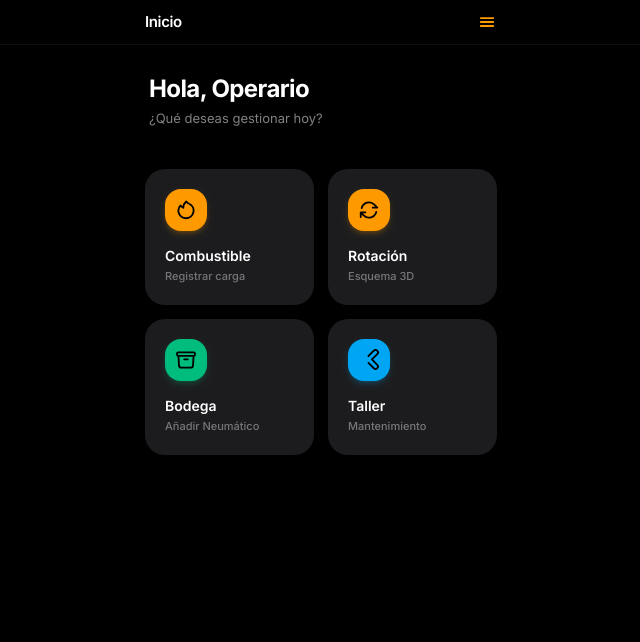
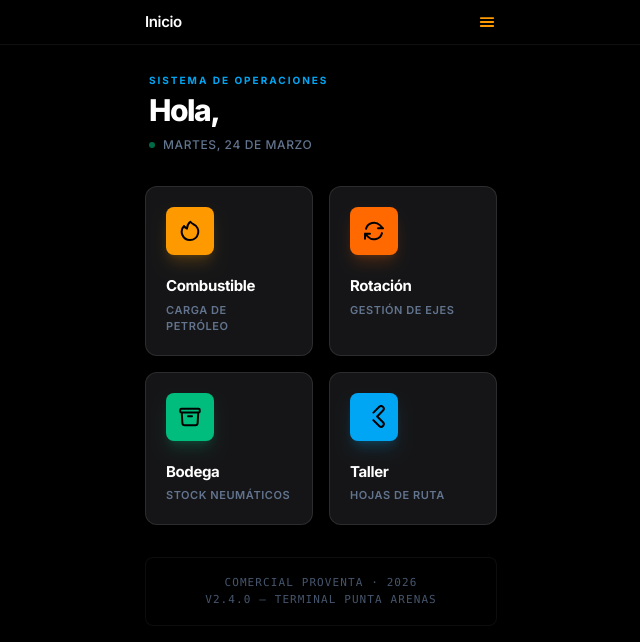
Before and after one commit to ComercialProventa/gestion-flota, a Next.js app: page /operaciones in a window 1280 px wide. Shown: the top 642 px of the page, without its empty margins (319-959 px from the left). Built offline with nearby package versions, Linux system fonts and the light colour scheme; no server answers.

Commit message:
Rediseno de panel operario inicial

```diff
--- a/app/operaciones/page.tsx
+++ b/app/operaciones/page.tsx
@@ -1,121 +1,159 @@
-import type { Metadata } from "next";
+"use client";
+
+import { useEffect, useState } from "react";
 import Link from "next/link";
-import { createClient } from "@/utils/supabase/server";
+import { createClient } from "@/utils/supabase/client"; // Cambiado a cliente para facilitar la interactividad
 import OperacionesShell from "./operaciones-shell";
 
-export const metadata: Metadata = {
-  title: "Operaciones | Gestión de Flota",
-  description: "Panel principal de operaciones",
-};
+export default function OperacionesDashboard() {
+  const [user, setUser] = useState<{ nombre: string; rol: string } | null>(null);
+  const [loading, setLoading] = useState(true);
 
-export default async function OperacionesDashboard() {
-  const supabase = await createClient();
-  const { data: authData } = await supabase.auth.getUser();
-  const userId = authData.user?.id;
+  useEffect(() => {
+    async function getProfile() {
+      const supabase = createClient();
+      const { data: { user: authUser } } = await supabase.auth.getUser();
 
-  let nombreCorto = "Operario";
-  let rol = "taller_conductor";
-  if (userId) {
-    const { data: userRow } = await supabase
+      if (authUser) {
+        const { data: profile } = await supabase
           .from("usuarios")
           .select("nombre_completo, rol")
-      .eq("id", userId)
+          .eq("id", authUser.id)
           .single();
 
-    if (userRow) {
-      if (userRow.nombre_completo) {
-        nombreCorto = userRow.nombre_completo.split(" ")[0]; // Primer nombre
+        setUser({
+          nombre: profile?.nombre_completo?.split(" ")[0] || "Operario",
+          rol: profile?.rol || "conductor"
+        });
       }
-      if (userRow.rol) {
-        rol = userRow.rol;
+      setLoading(false);
     }
-    }
-  }
+    getProfile();
+  }, []);
+
+  if (loading) return null; // El loading.tsx se encarga de esto
 
   return (
-    <OperacionesShell title="Inicio" rol={rol}>
-      {/* ─── Hero / Saludo ─── */}
-      <div className="pt-2 pb-6 px-1">
-        <h1 className="text-2xl font-bold text-white tracking-tight">Hola, {nombreCorto}</h1>
-        <p className="text-[13px] text-white/50 mt-1">¿Qué deseas gestionar hoy?</p>
+    <OperacionesShell title="Inicio" rol={user?.rol || "conductor"}>
+      <div className="space-y-8 antialiased">
+
+        {/* ─── Cabecera de Bienvenida ─── */}
+        <div className="px-1 pt-2">
+          <p className="text-[10px] font-bold uppercase tracking-[0.2em] text-sky-500 mb-1">
+            Sistema de Operaciones
+          </p>
+          <h1 className="text-3xl font-extrabold text-white tracking-tighter">
+            Hola, {user?.nombre}
+          </h1>
+          <div className="mt-2 flex items-center gap-2">
+            <span className="flex h-1.5 w-1.5 rounded-full bg-emerald-500 animate-pulse" />
+            <p className="text-[12px] font-medium text-slate-500 uppercase tracking-wider">
+              {new Date().toLocaleDateString('es-CL', { weekday: 'long', day: 'numeric', month: 'long' })}
+            </p>
+          </div>
         </div>
 
-      {/* ─── Grid de Herramientas (App Home Screen) ─── */}
-      <div className="grid grid-cols-2 gap-3.5">
+        {/* ─── Sección de Acceso Rápido (Grid Estilo Industrial) ─── */}
+        <div className="grid grid-cols-2 gap-4">
 
-        {/* Combustible */}
-        <Link
+          {/* Item: Combustible */}
+          <DashboardCard
             href="/operaciones/combustible"
-          className="flex flex-col items-start gap-4 rounded-[20px] bg-[#1c1c1e] p-5 shadow-sm active:scale-[0.96] transition-transform"
-        >
-          <div className="flex h-[42px] w-[42px] items-center justify-center rounded-2xl bg-amber-500 shadow-md shadow-amber-500/20">
-            <svg xmlns="http://www.w3.org/2000/svg" className="h-[22px] w-[22px] text-black" fill="none" viewBox="0 0 24 24" stroke="currentColor" strokeWidth={2}>
+            title="Combustible"
+            subtitle="Carga de Petróleo"
+            color="amber"
+            icon={(
+              <svg xmlns="http://www.w3.org/2000/svg" className="h-6 w-6" fill="none" viewBox="0 0 24 24" stroke="currentColor" strokeWidth={2}>
                 <path strokeLinecap="round" strokeLinejoin="round" d="M15.362 5.214A8.252 8.252 0 0112 21 8.25 8.25 0 016.038 7.048 8.287 8.287 0 009 9.6a8.983 8.983 0 013.361-6.867 8.21 8.21 0 003 2.48z" />
               </svg>
-          </div>
-          <div>
-            <h3 className="text-[14px] font-semibold text-white leading-tight">Combustible</h3>
-            <span className="text-[11px] font-medium text-white/40 mt-1 block">Registrar carga</span>
-          </div>
-        </Link>
+            )}
+          />
 
-        {/* Las demás herramientas ocultas para conductores */}
-        {rol !== "conductor" && (
+          {/* Solo visible para Taller/Admin */}
+          {user?.rol !== "conductor" && (
             <>
-            {/* Rotación de Neumáticos */}
-            <Link
+              <DashboardCard
                 href="/operaciones/taller/rotacion"
-              className="flex flex-col items-start gap-4 rounded-[20px] bg-[#1c1c1e] p-5 shadow-sm active:scale-[0.96] transition-transform"
-            >
-              <div className="flex h-[42px] w-[42px] items-center justify-center rounded-2xl bg-amber-500 shadow-md shadow-amber-500/20">
-                <svg xmlns="http://www.w3.org/2000/svg" className="h-[22px] w-[22px] text-black" fill="none" viewBox="0 0 24 24" stroke="currentColor" strokeWidth={2}>
+                title="Rotación"
+                subtitle="Gestión de Ejes"
+                color="orange"
+                icon={(
+                  <svg xmlns="http://www.w3.org/2000/svg" className="h-6 w-6" fill="none" viewBox="0 0 24 24" stroke="currentColor" strokeWidth={2}>
                     <path strokeLinecap="round" strokeLinejoin="round" d="M16.023 9.348h4.992v-.001M2.985 19.644v-4.992m0 0h4.992m-4.993 0l3.181 3.183a8.25 8.25 0 0013.803-3.7M4.031 9.865a8.25 8.25 0 0113.803-3.7l3.181 3.182" />
                   </svg>
-              </div>
-              <div>
-                <h3 className="text-[14px] font-semibold text-white leading-tight">Rotación</h3>
-                <span className="text-[11px] font-medium text-white/40 mt-1 block">Esquema 3D</span>
-              </div>
-            </Link>
+                )}
+              />
 
-
-
-            {/* Ingreso Inventario */}
-            <Link
+              <DashboardCard
                 href="/operaciones/taller/inventario"
-              className="flex flex-col items-start gap-4 rounded-[20px] bg-[#1c1c1e] p-5 shadow-sm active:scale-[0.96] transition-transform"
-            >
-              <div className="flex h-[42px] w-[42px] items-center justify-center rounded-2xl bg-emerald-500 shadow-md shadow-emerald-500/20">
-                <svg xmlns="http://www.w3.org/2000/svg" className="h-[22px] w-[22px] text-black" fill="none" viewBox="0 0 24 24" stroke="currentColor" strokeWidth={2}>
+                title="Bodega"
+                subtitle="Stock Neumáticos"
+                color="emerald"
+                icon={(
+                  <svg xmlns="http://www.w3.org/2000/svg" className="h-6 w-6" fill="none" viewBox="0 0 24 24" stroke="currentColor" strokeWidth={2}>
                     <path strokeLinecap="round" strokeLinejoin="round" d="M20.25 7.5l-.625 10.632a2.25 2.25 0 01-2.247 2.118H6.622a2.25 2.25 0 01-2.247-2.118L3.75 7.5M10 11.25h4M3.375 7.5h17.25c.621 0 1.125-.504 1.125-1.125v-1.5c0-.621-.504-1.125-1.125-1.125H3.375c-.621 0-1.125.504-1.125 1.125v1.5c0 .621.504 1.125 1.125 1.125z" />
                   </svg>
-              </div>
-              <div>
-                <h3 className="text-[14px] font-semibold text-white leading-tight">Bodega</h3>
-                <span className="text-[11px] font-medium text-white/40 mt-1 block">Añadir Neumático</span>
-              </div>
-            </Link>
+                )}
+              />
 
-            {/* Mantenimiento */}
-            <Link
+              <DashboardCard
                 href="/operaciones/mantenimiento"
-              className="flex flex-col items-start gap-4 rounded-[20px] bg-[#1c1c1e] p-5 shadow-sm active:scale-[0.96] transition-transform"
-            >
-              <div className="flex h-[42px] w-[42px] items-center justify-center rounded-2xl bg-sky-500 shadow-md shadow-sky-500/20">
-                <svg xmlns="http://www.w3.org/2000/svg" className="h-[22px] w-[22px] text-black" fill="none" viewBox="0 0 24 24" stroke="currentColor" strokeWidth={2}>
+                title="Taller"
+                subtitle="Hojas de Ruta"
+                color="sky"
+                icon={(
+                  <svg xmlns="http://www.w3.org/2000/svg" className="h-6 w-6" fill="none" viewBox="0 0 24 24" stroke="currentColor" strokeWidth={2}>
                     <path strokeLinecap="round" strokeLinejoin="round" d="M11.42 15.17L17.25 21A2.652 2.652 0 0021 17.25l-5.83-5.83M15.17 11.42L21 5.58A2.652 2.652 0 0017.25 1.83l-5.83 5.83" />
                   </svg>
-              </div>
-              <div>
-                <h3 className="text-[14px] font-semibold text-white leading-tight">Taller</h3>
-                <span className="text-[11px] font-medium text-white/40 mt-1 block">Mantenimiento</span>
-              </div>
-            </Link>
+                )}
+              />
             </>
           )}
-
         </div>
 
+        {/* ─── Footer Informativo ─── */}
+        <div className="rounded-lg border border-white/5 bg-black/20 p-4 mt-8">
+          <p className="text-[11px] font-mono text-slate-600 text-center uppercase tracking-widest leading-relaxed">
+            Comercial Proventa · {new Date().getFullYear()}<br />
+            v2.4.0 — Terminal Punta Arenas
+          </p>
+        </div>
+      </div>
     </OperacionesShell>
   );
 }
+
+// ─── Componente de Tarjeta Refactorizado ───
+
+function DashboardCard({ href, title, subtitle, color, icon }: any) {
+  const colorMap: any = {
+    amber: "bg-amber-500 text-black shadow-amber-500/20",
+    orange: "bg-orange-500 text-black shadow-orange-500/20",
+    emerald: "bg-emerald-500 text-black shadow-emerald-500/20",
+    sky: "bg-sky-500 text-black shadow-sky-500/20",
+  };
+
+  return (
+    <Link
+      href={href}
+      className="group relative flex flex-col items-start gap-5 overflow-hidden rounded-xl border border-white/10 bg-[#151517] p-5 transition-all active:scale-[0.95] active:bg-[#1c1c1f]"
+    >
+      {/* Icon Container */}
+      <div className={`flex h-12 w-12 items-center justify-center rounded-lg ${colorMap[color]} shadow-lg transition-transform group-hover:scale-110`}>
+        {icon}
+      </div>
+
+      <div className="space-y-1">
+        <h3 className="text-[15px] font-bold text-white tracking-tight">{title}</h3>
+        <p className="text-[11px] font-semibold text-slate-500 uppercase tracking-wider">{subtitle}</p>
+      </div>
+
+      {/* Indicador sutil de acción */}
+      <div className="absolute top-4 right-4 opacity-0 group-hover:opacity-20 transition-opacity">
+        <svg xmlns="http://www.w3.org/2000/svg" className="h-4 w-4 text-white" fill="none" viewBox="0 0 24 24" stroke="currentColor">
+          <path strokeLinecap="round" strokeLinejoin="round" strokeWidth={3} d="M9 5l7 7-7 7" />
+        </svg>
+      </div>
+    </Link>
+  );
+}
--- a/package.json
+++ b/package.json
@@ -3,7 +3,7 @@
   "version": "0.1.0",
   "private": true,
   "scripts": {
-    "dev": "next dev",
+    "dev": "next dev --webpack",
     "build": "next build --webpack",
     "start": "next start",
     "lint": "eslint"
```
Lines whose indentation alone changed are shown as unchanged.
